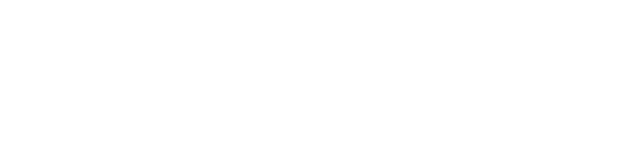
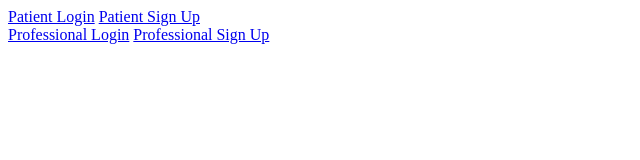
Before and after one commit to sohamd22/Online-Counseling-Project, a website: page index.html in a window 1280 px wide. Shown: the whole page, without its empty margins (0-640 px from the left). Drawn offline with Linux system fonts and the light colour scheme.

Commit message:
Added signing up buttons

```diff
--- a/app.js
+++ b/app.js
@@ -2,7 +2,7 @@ const express = require("express");
 const app = express();
 
 app.get('/', (req, res) => {
-    res.send('Online Counseling Project - EPICS');
+    res.sendFile('./index.html',{root: __dirname });
 });
 
 const server = app.listen(1000, () => {
--- a/index.html
+++ b/index.html
@@ -3,9 +3,19 @@
 <head>
     <meta charset="UTF-8">
     <meta name="viewport" content="width=device-width, initial-scale=1.0">
-    <title>Document</title>
+    <title>Online Counseling Project</title>
 </head>
 <body>
+    <header>
+        <div class="user-auth-options" id="patient">
+            <a href="./login-patient">Patient Login</a>
+            <a href="./signup-patient">Patient Sign Up</a>
+        </div>
 
+        <div class="user-auth-options" id="professional">
+            <a href="./login-professional">Professional Login</a>
+            <a href="./signup-professional">Professional Sign Up</a>
+        </div>
+    </header>
 </body>
 </html>
```
